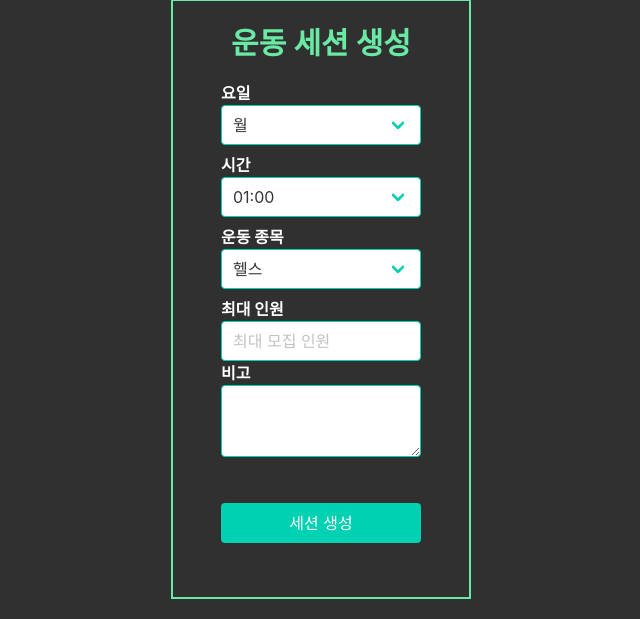
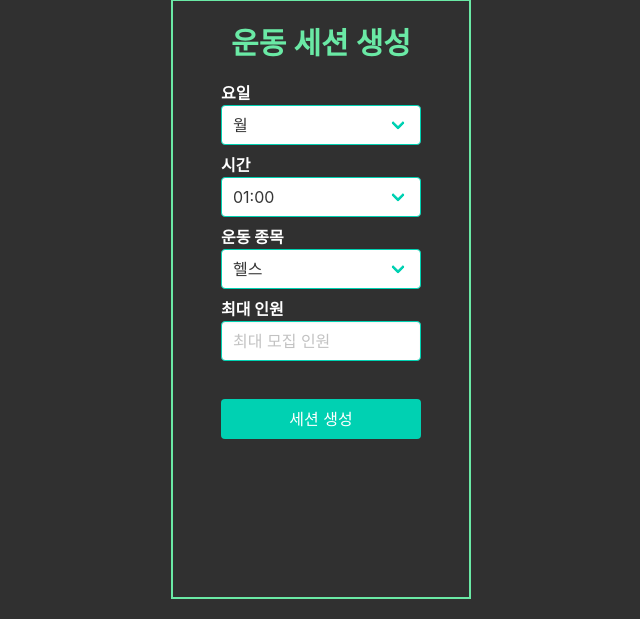
Before and after one commit to UkdongKim/fitFriend, a Flask app: template templates/index.html in a window 1280 px wide. Shown: the part 713-1332 px from the top of the page, without its empty margins (319-959 px from the left). Run offline with Flask 3, Linux system fonts and the light colour scheme; the template is opened without the code that fills it: most values are stand-ins (such as "Sample title", 1, 10 or a date in 2020); some libraries are stand-ins or nearby versions.

Commit message:
발표전 최종

```diff
--- a/templates/index.html
+++ b/templates/index.html
@@ -238,17 +238,18 @@
                                 <p class="content"><span>{{ item.participants|count}}</span>명 / <span>{{
                                         item.max_member
                                         }}</span>명 </p>
+                                <input type="hidden" value="{{ item._id }}">
+
                                 <span class="icon is-small">
                                     <i class="fas fa-angle-down" aria-hidden="true"></i>
                                 </span>
-                                <input type="hidden" value="{{ item._id }}">
                                 <div class="dropdown-menu" id="dropdown-menu4" role="menu">
                                     <span class="middle_title">참여자 명단</span>
                                     {% for participant in item.participants %}
                                     <div>{{ participant.name }}</div>
                                     {% endfor %}
                                     <hr style="width: 70%; margin: 5px auto;">
-                                    <div style="font-size: 14px;">{{ item.note }}</div>
+{#                                    <div style="font-size: 14px;">{{ item.note }}</div>#}
 
                                 </div>
                             </article>
@@ -340,8 +341,8 @@
                 <div class="label">
                     최대 인원 <br><input type="text" id="post-max_member" class="input is-primary" placeholder="최대 모집 인원"
                         name="max_member">
-                    <div id="textarea" class="label"> 비고 <br> <textarea id="post-note" cols="20" rows="2"
-                            class="textarea is-primary" name="note"></textarea>
+                    <div style="display: none" id="textarea" class="label"> 비고 <br> <textarea id="post-note" cols="20" rows="2"
+                            class="textarea is-primary" name="note" value=""></textarea>
                     </div>
                     <div><input name="userName" class="hidden_value" value="{{ username }}" /></div>
                     <div><input name="userId" class="hidden_value" value="{{ userId }}" /></div>
@@ -439,13 +440,19 @@
         currentNum = e.currentTarget.children[2].children[0].innerText;
         maxNum = e.currentTarget.children[2].children[1].innerText;
         selectedSessionId = e.currentTarget.children[3].value;
-        console.log(selectedSessionId);
+        console.log("selectedSessionId" + selectedSessionId);
+        console.log("createUserName" + createUserName);
+        console.log("currentNum" + currentNum);
+        console.log("maxNum" + maxNum);
 
-        let participationNumber = e.currentTarget.children[4].children.length;
+        let participationNumber = e.currentTarget.children[5].children.length;
 
-        for(let i = 1; i < e.currentTarget.children[4].children.length; i++){
-            selectedParticipates.push(e.currentTarget.children[4].children[i].innerText);
+        for(let i = 1; i < e.currentTarget.children[5].children.length; i++){
+            selectedParticipates.push(e.currentTarget.children[5].children[i].innerText);
         }
+        console.dir(e.currentTarget.children[5].children[1].innerText);
+        console.log("selectedParticipates" + selectedParticipates);
+
 
         // #1 참여인원 리스트에 로그인 유저가 없고 자리가 남아 있을 때 => 참여 모달
         if(selectedParticipates.indexOf(loginUserName) && maxNum > currentNum){
```
